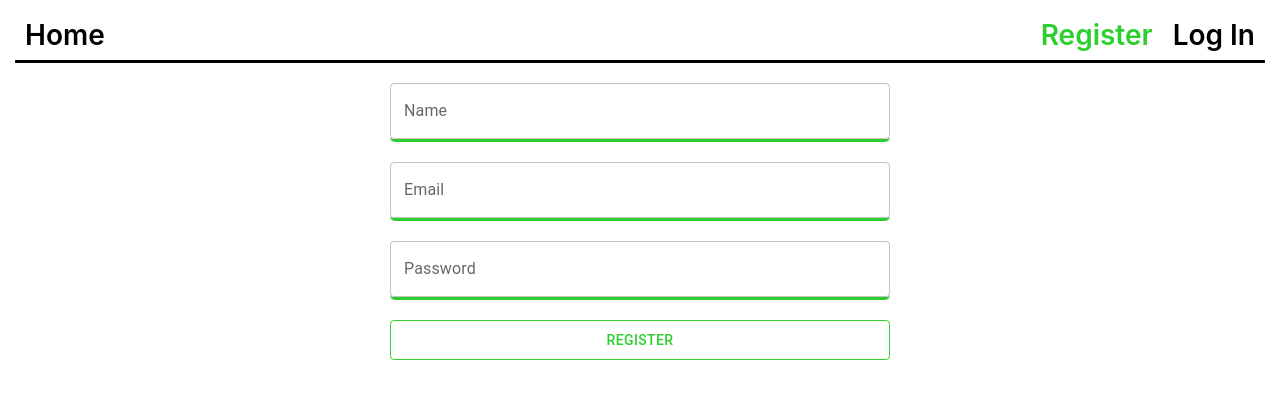
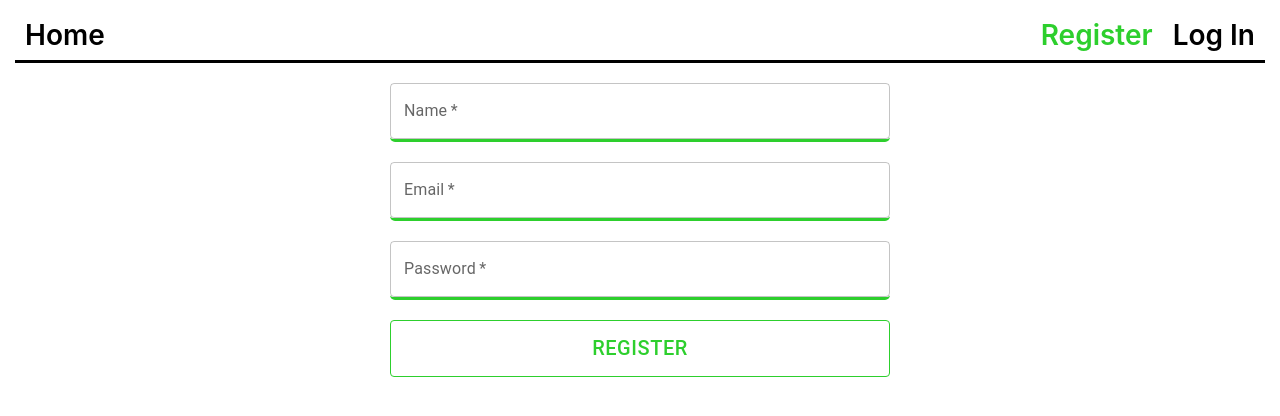
Before and after one commit to Vendettich13/Phonebook, a React (Create React App) app: page /goit-react-hw-08-phonebook/register in a window 1280 px wide. Shown: the top 416 px of the page. Built offline with nearby package versions, Linux system fonts and the light colour scheme.

Commit message:
add validation on forms

```diff
--- a/package.json
+++ b/package.json
@@ -12,10 +12,12 @@
     "@testing-library/react": "^12.1.4",
     "@testing-library/user-event": "^13.5.0",
     "axios": "^1.2.3",
+    "formik": "^2.2.9",
     "notiflix": "^3.2.6",
     "react": "^18.1.0",
     "react-dom": "^18.1.0",
     "react-helmet": "^6.1.0",
+    "react-hook-form": "^7.42.1",
     "react-icons": "^4.7.1",
     "react-redux": "^8.0.5",
     "react-router-dom": "^6.7.0",
@@ -23,7 +25,8 @@
     "react-spinners": "^0.13.8",
     "react-toastify": "^9.1.1",
     "redux-persist": "^6.0.0",
-    "web-vitals": "^2.1.3"
+    "web-vitals": "^2.1.3",
+    "yup": "^0.32.11"
   },
   "scripts": {
     "start": "react-scripts start",
--- a/src/components/ContactItem/ContactItem.jsx
+++ b/src/components/ContactItem/ContactItem.jsx
@@ -1,14 +1,14 @@
 import { useDispatch } from "react-redux";
 import { deleteContact } from "redux/operations";
-import { MdContactPhone } from "react-icons/md"
+import { MdContacts } from "react-icons/md"
 import Button from '@mui/material/Button';
 
 
 export function ContactItem({ contact: { name, number, id }}) {
 const dispatch = useDispatch();
-const handleDelete = () => dispatch(deleteContact(id))
+function handleDelete() {dispatch(deleteContact(id))}
     return <>
-        <p><MdContactPhone style={{marginRight: "10px", color: '#2dcf2d'}}/> {name}  :  {number}</p>
+        <p><MdContacts size='20px' style={{marginRight: "10px", color: '#2dcf2d'}}/> {name}  :  {number}</p>
         <Button style={{color: "#2dcf2d"}} variant="outlined" size="small" type="button" onClick={handleDelete}>Delete</Button>
     </>
 }
--- a/src/components/ContactList/ContactList.jsx
+++ b/src/components/ContactList/ContactList.jsx
@@ -4,37 +4,34 @@ import { ContactItem } from "components/ContactItem/ContactItem"
 import styled from "@emotion/styled";
 
 const ContactLi = styled.li`
-width: 500px;
 display: flex;
 align-items: center;
 justify-content: space-between;
-
+border: 1px solid rgb(45, 207, 45);
+border-radius: 5px;
+padding: 5px 10px;
 & p {
-    font-weight: bold;
     display: flex;
-    align-items: flex-end;
+    align-items: center;
 }
-
 & button {
     padding: 5px 10px;
-    border: 1px outset rgb(45, 207, 45);
+    border: 1px solid rgb(45, 207, 45);
     border-radius: 5px;
-    transition: transform 500ms cubic-bezier(0.165, 0.84, 0.44, 1), border 500ms cubic-bezier(0.165, 0.84, 0.44, 1);
-
-    &:hover,
-    &:focus {
-    transform: scale(1.05);
-    border: 1px outset rgb(48, 149, 48);
-    }
 }
+`
+const ContactsUl = styled.ul`
+    display: flex;
+    flex-direction: column;
+    gap: 10px;
 `
 
 export function ContactList() {
   const contacts = useSelector(visibleContacts);
 
-  return <ul style={{display: 'flex', flexDirection: 'column', gap: '10px'}}>
+  return <ContactsUl>
         {contacts.map(contact => {
             return <ContactLi key={contact.id}><ContactItem contact={contact} /></ContactLi>
         })}
-    </ul>
+    </ContactsUl>
 }
--- a/src/components/Filter/Filter.jsx
+++ b/src/components/Filter/Filter.jsx
@@ -6,21 +6,20 @@ import styled from "@emotion/styled"
 
 const FilterInput = styled(Input)`
 height: 25px;
-width: 380px;
 padding-left: 5px;
 height: 25px;
 margin-bottom: 15px;
 color: green;
 `
 const SearchText = styled.p`
-font-weight: 600;
+font-weight: 500;
 margin-top: 20px;
 margin-bottom: 10px;
 `
 
 export function Filter() {
     const dispatch = useDispatch();
-    return <div style={{margin: '0 auto'}}>
+    return <div style={{margin: '0 auto', display: 'contents'}}>
         <SearchText>Find contacts by name:</SearchText>
         <FilterInput placeholder="Type here to search" type="text" onChange={e => dispatch(setFilter(e.currentTarget.value))} id={nanoid()} />
     </div>
--- /dev/null
+++ b/src/components/Form/AddContactsForm.jsx
@@ -0,0 +1,69 @@
+import { useDispatch, useSelector } from "react-redux";
+import { addContact } from "redux/operations";
+import { selectContacts } from "redux/selectors";
+import Notiflix from "notiflix";
+import { useFormik } from 'formik';
+import { AuthForm, AuthButton, AuthField } from "components/RegisterForm/RegisterForm";
+import { validationSchemaAddContact } from "constants/validationConstants";
+
+export function AddContactsForm() {
+  const dispatch = useDispatch();
+  const contacts = useSelector(selectContacts);
+
+  function handleSubmit({name, number}, {resetForm}) {
+    const isExist = contacts.find(contact => { return contact.name === name || contact.number === number })
+    if (isExist) {
+      resetForm();
+      return Notiflix.Notify.failure(`${name} is already in contacts...`, {timeout: 2000})
+    };
+
+    dispatch(addContact({ name, number }))
+    .unwrap()
+      .then()
+      .catch(() =>
+        Notiflix.Notify.failure('Something went wrong...Try reloading the page')
+      );
+    resetForm();
+  }
+
+  const formik = useFormik({
+    initialValues: {
+      name: '',
+      number: '',
+    },
+    validationSchema: validationSchemaAddContact,
+    onSubmit: handleSubmit,
+  })
+
+  return (
+    <AuthForm onSubmit={formik.handleSubmit}>
+      <AuthField
+        type='text'
+        required
+        autoComplete='off'
+        fullWidth
+        id="name"
+        name="name"
+        label="Name"
+        placeholder='Jacob'
+        value={formik.values.name}
+        onChange={formik.handleChange}
+        error={formik.touched.name && Boolean(formik.errors.name)}
+        helperText={formik.touched.name && formik.errors.name} />
+      <AuthField
+        type='tel'
+        required
+        autoComplete='off'
+        fullWidth
+        id="number"
+        name="number"
+        label="Number"
+        placeholder='1234567890'
+        value={formik.values.number}
+        onChange={formik.handleChange}
+        error={formik.touched.number && Boolean(formik.errors.number)}
+        helperText={formik.touched.number && formik.errors.number} />
+      <AuthButton fullWidth type='submit'>Add contact</AuthButton>
+    </AuthForm>
+  );
+};
--- a/src/components/Form/Form.jsx
+++ /dev/null
@@ -1,101 +0,0 @@
-import { useState } from "react";
-import { useDispatch, useSelector } from "react-redux";
-import { addContact } from "redux/operations";
-import { selectContacts } from "redux/selectors";
-import Notiflix from "notiflix";
-import { Button } from "@mui/material";
-import Box from '@mui/material/Box';
-import OutlinedInput from '@mui/material/OutlinedInput';
-import FormControl from '@mui/material/FormControl';
-import Input from '@mui/material/InputLabel';
-import styled from "@emotion/styled";
-
-const AddContactButton = styled(Button)`
-  display: flex;
-    border: 2px solid rgb(45, 207, 45);
-    color: #2dcf2d;
-    border-color: #2dcf2d;
-    transition: transform 500ms cubic-bezier(0.165, 0.84, 0.44, 1), border 500ms cubic-bezier(0.165, 0.84, 0.44, 1);
-
-    &:hover,
-    &:focus {
-    transform: scale(1.01);
-    border: 2px solid rgb(48, 149, 48);
-    }
-`
-
-export function Form() {
-  const [name, setName] = useState('')
-  const [number, setNumber] = useState('')
-  const dispatch = useDispatch();
-  const contacts = useSelector(selectContacts);
-
-    function handleChange(e) {
-    const { name, value } = e.target;
-
-    switch (name) {
-      case 'name':
-        setName(value);
-        break;
-
-      case 'number':
-        setNumber(value);
-        break;
-
-      default:
-        throw new Error("There isn't such option");
-    }
-  };
-
-  function handleSubmit(e) {
-    e.preventDefault();
-    const name = e.target.elements.name.value;
-    const number = e.target.elements.number.value;
-
-    const isExist = contacts.find(contact => { return contact.name === name || contact.number === number })
-    if (isExist) {
-        setName('');
-        setNumber('');
-          return Notiflix.Notify.failure(`${name} is already in contacts...`, {timeout: 2000})
-    };
-
-    dispatch(addContact({name, number}));
-    setName('');
-    setNumber('');
-    }
-
-      return <Box component='form' style={{gap: "20px", display: 'flex', flexDirection: 'column'}}  sx={{
-        '& > :not(style)': { width: 500,
-        maxWidth: '100%', borderColor: '#2dcf2d' },
-      }}
-        autoComplete="off" onSubmit={handleSubmit}>
-        <FormControl  style={{borderBottom: '3px solid #2dcf2d', borderRadius: '5px'}}>
-        <Input htmlFor="component-outlined">Name</Input>
-        <OutlinedInput placeholder="Adam" inputProps={{ inputMode: 'text', pattern: "^[a-zA-Zа-яА-Я]+(([' -][a-zA-Zа-яА-Я ])?[a-zA-Zа-яА-Я]*)*$" }}
-        value={name}
-        type='text'
-        id="component-outlined"
-        label="name"
-        name='name'
-        onChange={handleChange}
-        title="Name may contain only letters, apostrophe, dash and spaces. For example Adrian, Jacob Mercer, Charles de Batz de Castelmore d'Artagnan"
-        required
-        />
-        </FormControl>
-        <FormControl style={{borderBottom: '3px solid #2dcf2d', borderRadius: '5px'}}>
-        <Input htmlFor="component-outlined">Phone</Input>
-        <OutlinedInput placeholder="111-111-111" inputProps={{ inputMode: 'numeric', pattern: "[0-9]{3}-[0-9]{3}-[0-9]{3}" }}
-        id="component-outlined"
-        type="text"
-        value={number}
-        label="number"
-        name="number"
-        onChange={handleChange}
-        title="Phone number must contain numbers and dashes, for example: 111-111-111"
-        required
-        />
-        </FormControl>
-        <AddContactButton variant="outlined" type="submit">Add contact</AddContactButton>
-      </Box>
-
-}
--- a/src/components/LoginForm/LoginForm.jsx
+++ b/src/components/LoginForm/LoginForm.jsx
@@ -1,49 +1,66 @@
 import { useDispatch } from 'react-redux';
 import { logIn } from 'redux/auth/operations';
-import Box from '@mui/material/Box';
-import OutlinedInput from '@mui/material/OutlinedInput';
-import FormControl from '@mui/material/FormControl';
-import Input from '@mui/material/InputLabel';
-import Button from '@mui/material/Button';
+import Notiflix from 'notiflix';
+import { useFormik } from 'formik';
+import { validationLogInSchema } from 'constants/validationConstants';
+import { AuthForm, AuthField, AuthButton } from 'components/RegisterForm/RegisterForm';
 
 export const LoginForm = () => {
   const dispatch = useDispatch();
 
-  const handleSubmit = e => {
-    e.preventDefault();
-    const form = e.currentTarget;
+  function handleSubmit(values, { resetForm }) {
     dispatch(
       logIn({
-        email: form.elements.email.value,
-        password: form.elements.password.value,
+        email: values.email,
+        password: values.password,
       })
-    );
-    form.reset();
+    )
+     .unwrap()
+      .then(() => Notiflix.Notify.success('You have successfully logged in'))
+      .catch(() =>
+        Notiflix.Notify.failure(
+          'Something went wrong. Reload the page or check entered data...'
+        )
+      );
+    resetForm();
   };
 
+  const formik = useFormik({
+    initialValues: {
+      email: '',
+      password: '',
+    },
+    validationSchema: validationLogInSchema,
+    onSubmit: handleSubmit,
+  })
+
   return (
-    <Box component='form' style={{display: 'flex', flexDirection: 'column', gap: '20px'}} sx={{
-        '& > :not(style)': { width: 500,
-        maxWidth: '100%' },
-      }}
-      autoComplete="off" onSubmit={handleSubmit}>
-      <FormControl style={{borderBottom: '3px solid #2dcf2d', borderRadius: '5px'}}>
-        <Input htmlFor="component-outlined">Email</Input>
-        <OutlinedInput
-        id="component-outlined"
+    <AuthForm onSubmit={formik.handleSubmit}>
+      <AuthField
+        required
+        autoComplete='off'
+        fullWidth
+        id="email"
+        name="email"
         label="Email"
-        name='email'
-        />
-        </FormControl>
-      <FormControl style={{borderBottom: '3px solid #2dcf2d', borderRadius: '5px'}}>
-        <Input htmlFor="component-outlined">Password</Input>
-        <OutlinedInput
-        id="component-outlined"
+        placeholder='jacob12345@mail.com'
+        value={formik.values.email}
+        onChange={formik.handleChange}
+        error={formik.touched.email && Boolean(formik.errors.email)}
+        helperText={formik.touched.email && formik.errors.email}/>
+      <AuthField
+        required
+        autoComplete='off'
+        fullWidth
+        id="password"
+        name="password"
         label="Password"
-        name='password'
-        />
-        </FormControl>
-      <Button style={{height: '40px', color: "#2dcf2d", border: '1px solid #2dcf2d'}} variant="outlined" type="submit">Login</Button>
-    </Box>
+        placeholder='Jacob123'
+        value={formik.values.password}
+        onChange={formik.handleChange}
+        error={formik.touched.password && Boolean(formik.errors.password)}
+        helperText={formik.touched.password && formik.errors.password} />
+      <AuthButton fullWidth type='submit'>Login</AuthButton>
+  </AuthForm>
   );
 };
--- a/src/components/RegisterForm/RegisterForm.jsx
+++ b/src/components/RegisterForm/RegisterForm.jsx
@@ -1,59 +1,98 @@
 import { useDispatch } from 'react-redux';
 import { register } from 'redux/auth/operations';
-import Box from '@mui/material/Box';
-import OutlinedInput from '@mui/material/OutlinedInput';
-import FormControl from '@mui/material/FormControl';
-import Input from '@mui/material/InputLabel';
+import Notiflix from 'notiflix';
 import Button from '@mui/material/Button';
+import { TextField } from '@mui/material';
+import { useFormik } from 'formik';
+import { validationRegistrateSchema } from 'constants/validationConstants';
+import styled from '@emotion/styled';
+
+export const AuthForm = styled.form`
+  display: flex;
+  flex-direction: column;
+  gap: 20px;
+`
+export const AuthField = styled(TextField)`
+  border-bottom: 3px solid #2dcf2d;
+  border-radius: 5px;
+`
+export const AuthButton = styled(Button)`
+color:#2dcf2d;
+border: 1px solid #2dcf2d;
+padding: 10px 0;
+font-size: 20px;
+`
 
 export function RegisterForm() {
   const dispatch = useDispatch();
 
-  const handleSubmit = e => {
-    e.preventDefault();
-    const form = e.currentTarget;
+  function handleSubmit(values, {resetForm}) {
     dispatch(
       register({
-        name: form.elements.name.value,
-        email: form.elements.email.value,
-        password: form.elements.password.value,
+        name: values.name,
+        email: values.email,
+        password: values.password,
       })
-    );
-    form.reset();
-  };
+    )
+      .unwrap()
+      .then(() => Notiflix.Notify.success('You have successfully registered'))
+      .catch(() =>
+        Notiflix.Notify.failure(
+          'Something went wrong. Reload the page or enter another email...'
+        )
+      );
+    resetForm();
+  }
+
+  const formik = useFormik({
+    initialValues: {
+      name: '',
+      email: '',
+      password: '',
+    },
+    validationSchema: validationRegistrateSchema,
+    onSubmit: handleSubmit,
+  })
 
   return (
-      <Box component='form' style={{display: 'flex', flexDirection: 'column', gap: '20px'}} sx={{
-        '& > :not(style)': { width: 500,
-        maxWidth: '100%' },
-      }}
-      autoComplete="off" onSubmit={handleSubmit}>
-      <FormControl style={{borderBottom: '3px solid #2dcf2d', borderRadius: '5px'}}>
-        <Input htmlFor="component-outlined">Name</Input>
-        <OutlinedInput
-        id="component-outlined"
-        label="Username"
-        name='name'
-        />
-        </FormControl>
-        <FormControl style={{borderBottom: '3px solid #2dcf2d', borderRadius: '5px'}}>
-        <Input htmlFor="component-outlined">Email</Input>
-        <OutlinedInput
-        id="component-outlined"
+    <AuthForm onSubmit={formik.handleSubmit}>
+      <AuthField
+        required
+        autoComplete='off'
+        fullWidth
+        id="name"
+        name="name"
+        label="Name"
+        placeholder='Jacob'
+        value={formik.values.name}
+        onChange={formik.handleChange}
+        error={formik.touched.name && Boolean(formik.errors.name)}
+        helperText={formik.touched.name && formik.errors.name}/>
+      <AuthField
+        required
+        autoComplete='off'
+        fullWidth
+        id="email"
+        name="email"
         label="Email"
-        name='email'
-        />
-        </FormControl>
-          <FormControl style={{borderBottom: '3px solid #2dcf2d', borderRadius: '5px'}}>
-        <Input htmlFor="component-outlined">Password</Input>
-        <OutlinedInput
-        id="component-outlined"
+        placeholder='jacob12345@mail.com'
+        value={formik.values.email}
+        onChange={formik.handleChange}
+        error={formik.touched.email && Boolean(formik.errors.email)}
+        helperText={formik.touched.email && formik.errors.email}/>
+      <AuthField
+        required
+        autoComplete='off'
+        fullWidth
+        id="password"
+        name="password"
         label="Password"
-        name='password'
-        title="Password shoud contain at least 7 symbols"
-        />
-        </FormControl>
-      <Button style={{height: '40px', color: "#2dcf2d", border: '1px solid #2dcf2d'}} variant="outlined" type="submit">Register</Button>
-    </Box>
+        placeholder='Jacob123'
+        value={formik.values.password}
+        onChange={formik.handleChange}
+        error={formik.touched.password && Boolean(formik.errors.password)}
+        helperText={formik.touched.password && formik.errors.password} />
+      <AuthButton fullWidth type='submit'>Register</AuthButton>
+  </AuthForm>
   );
 };
--- /dev/null
+++ b/src/constants/validationConstants.js
@@ -0,0 +1,44 @@
+import * as yup from 'yup';
+
+export const validationRegistrateSchema = yup.object().shape({
+  name: yup
+    .string('Name may contain only letters, apostrophe, dash and spaces.')
+    .required('This field is required'),
+  email: yup
+    .string('Enter your email')
+    .email('Enter a valid email')
+    .required('This field is required'),
+  password: yup
+    .string('Enter your password')
+    .min(8, 'Password should be of minimum 8 characters length')
+    .required('This field is required'),
+});
+
+export const validationLogInSchema = yup.object().shape({
+  email: yup
+    .string('Enter your email')
+    .email('Enter a valid email')
+    .required('This field is required'),
+  password: yup
+    .string('Enter your password')
+    .min(8, 'Password should be of minimum 8 characters length')
+    .required('This field is required'),
+});
+
+const phoneRegExp =
+  /^((\\+[1-9]{1,4}[ \\-]*)|(\\([0-9]{2,3}\\)[ \\-]*)|([0-9]{2,4})[ \\-]*)*?[0-9]{3,4}?[ \\-]*[0-9]{3,4}?$/;
+
+export const validationSchemaAddContact = yup.object().shape({
+  name: yup
+    .string('Enter name')
+    .max(20, 'Name may contain only 20 letters')
+    .required(
+      'This field is required and may contain only letters, apostrophe, dash and spaces.'
+    ),
+  number: yup
+    .string()
+    .required('This field is required')
+    .matches(phoneRegExp, 'Phone number is not valid')
+    .min(10, 'too short')
+    .max(10, 'too long'),
+});
--- a/src/pages/Contacts.jsx
+++ b/src/pages/Contacts.jsx
@@ -3,22 +3,13 @@ import { useSelector, useDispatch } from 'react-redux';
 import { selectContacts, selectError, selectIsLoading } from 'redux/selectors';
 import { fetchContacts } from 'redux/operations';
 import { Filter } from 'components/Filter/Filter';
-import { Form } from 'components/Form/Form';
+import { AddContactsForm } from 'components/Form/AddContactsForm';
 import { ContactList } from 'components/ContactList/ContactList';
 import { DotLoader } from "react-spinners";
 import { Helmet } from 'react-helmet';
 import styled from '@emotion/styled';
+import { FormWrapper } from './Register';
 
-const ContactWrapper = styled.div`
-  margin: 0 auto;
-  display: flex;
-  align-items: center;
-  width: 600px;
-  flex-direction: column;
-  background-color: #eeffee;
-  padding: 20px 10px;
-  border-radius: 10px;
-`
 const EmptyWarn = styled.p`
   color: #2dcf2d;
   margin-top: 15px;
@@ -36,11 +27,11 @@ export default function Contacts() {
     dispatch(fetchContacts());
   }, [dispatch]);
   return (
-  <ContactWrapper>
+  <FormWrapper>
   {error && <p style={{ fontSize: "25px", fontWeight: "600" }}>Something went wrong, please reload the page :(</p>}
-  {!error && <p style={{fontSize: "35px", fontWeight: "700", color: "#2dcf2d", marginBottom: '20px'}}>Phonebook</p>}
-  {!error && <Form />}
-  {!error && <p style={{ fontSize: "35px", fontWeight: "700", color: "#2dcf2d", marginTop: '20px' }}>Contacts</p>}
+  {!error && <p style={{fontSize: "35px", fontWeight: "600", color: "#2dcf2d", marginBottom: '20px'}}>Add contacts here</p>}
+  {!error && <AddContactsForm />}
+  {!error && <p style={{ fontSize: "35px", fontWeight: "600", color: "#2dcf2d", marginTop: '20px' }}>Contacts</p>}
   <Helmet>
         <title>Your Contacts</title>
   </Helmet>
@@ -54,7 +45,7 @@ export default function Contacts() {
   }
   {contacts.length !== 0 && <Filter/>}
   {contacts.length !== 0 && <ContactList />}
-  {contacts.length === 0 && !error && <EmptyWarn>Your contact list is empty...</EmptyWarn>}
-</ContactWrapper>
+  {contacts.length === 0 && !error && <EmptyWarn>Your contact list is empty yet...</EmptyWarn>}
+</FormWrapper>
   );
 };
--- a/src/pages/Register.jsx
+++ b/src/pages/Register.jsx
@@ -5,6 +5,9 @@ import styled from '@emotion/styled';
 export const FormWrapper = styled.div`
     max-width: 500px;
     margin: 0 auto;
+    display: flex;
+    flex-direction: column;
+    text-align: center;
 `
 
 export default function Register() {
```
Also changed, not shown: 1 other file (tests, documents, lock files or other folders).
